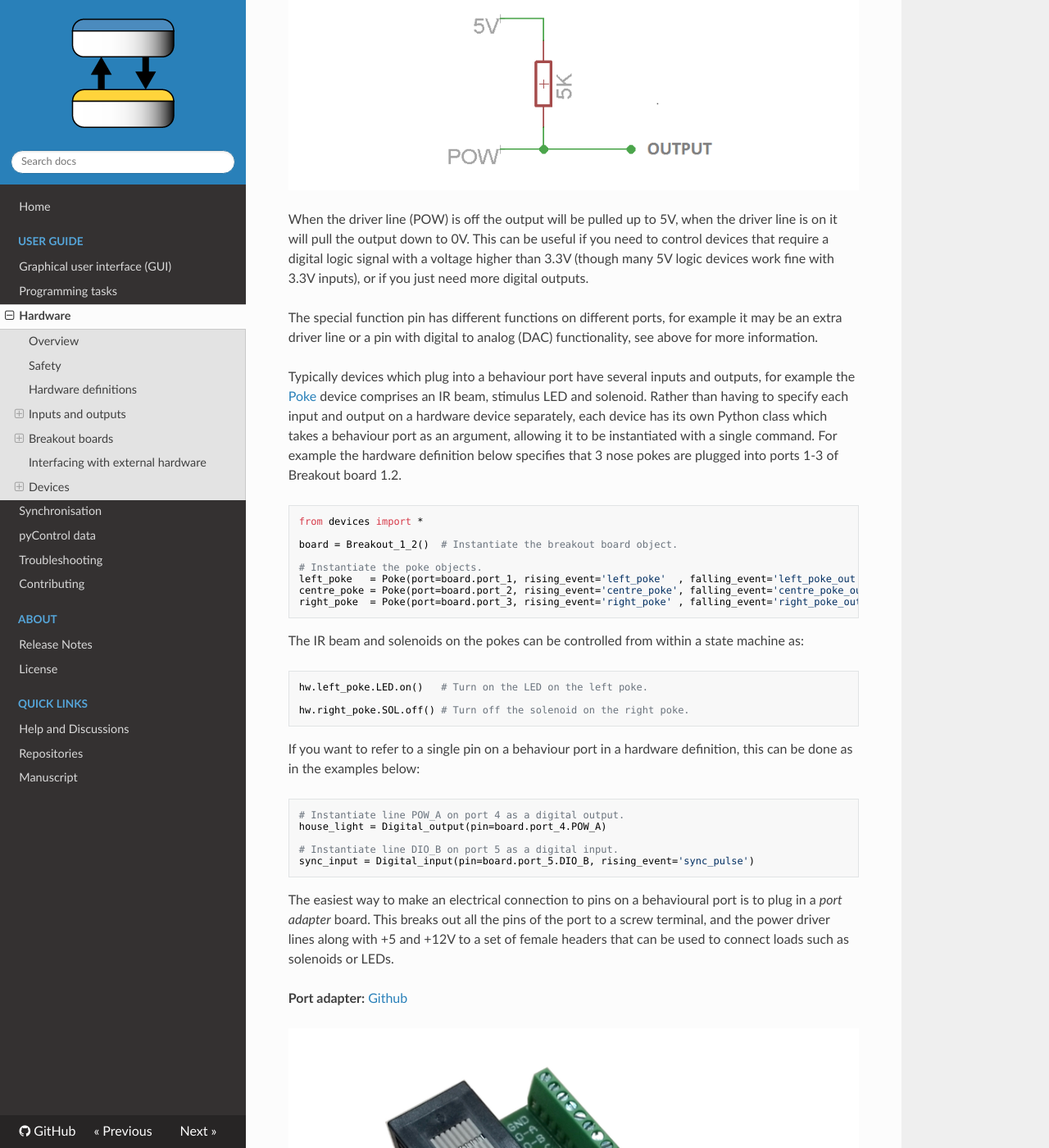
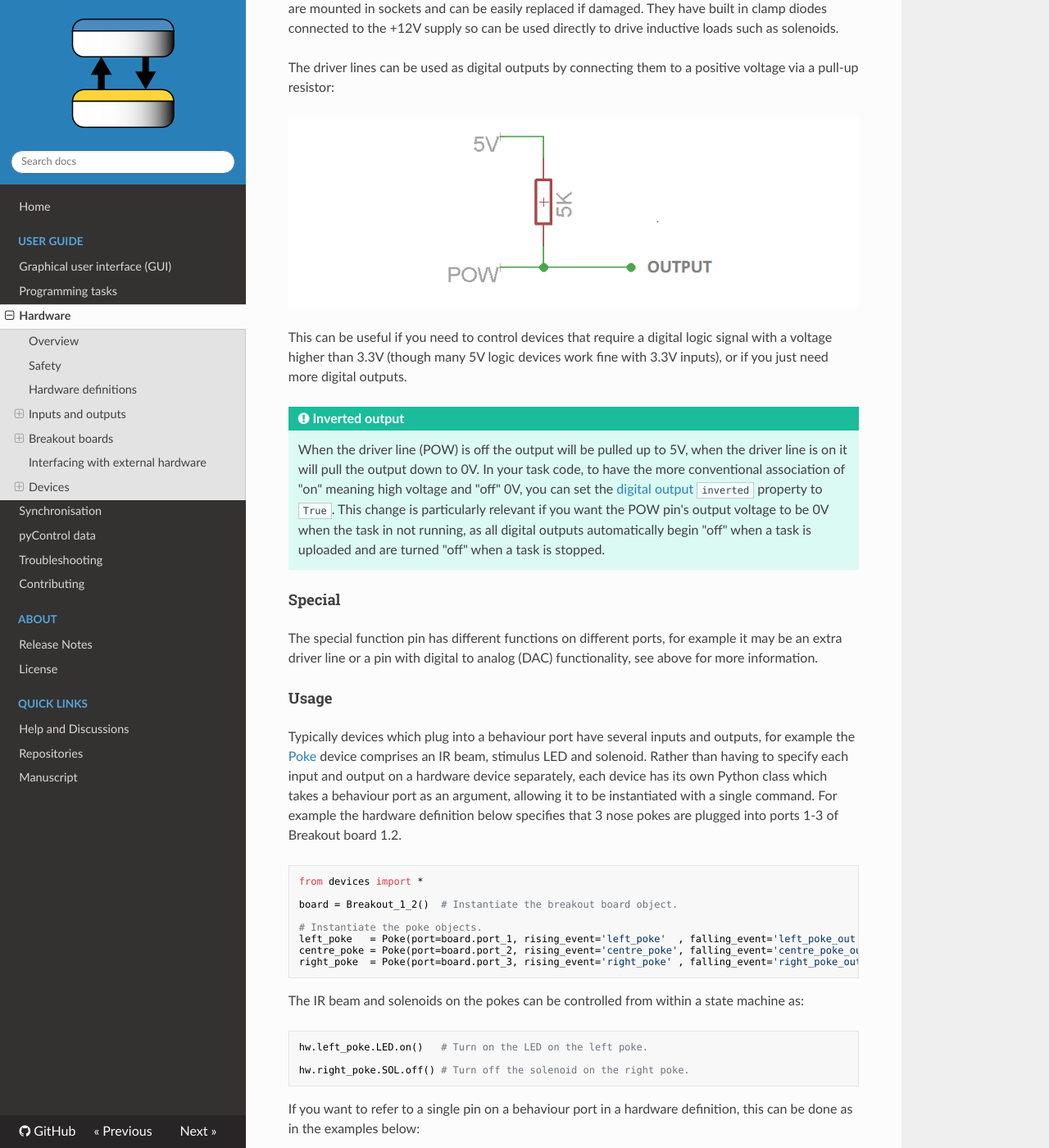
Before and after one commit to pyControl/docs, an MkDocs documentation site: the page built from docs/user-guide/hardware.md, in a window 1280 px wide and 1400 px high, scrolled down 8543 px. Shown: the whole window at 82% size. Built offline with MkDocs 1.6.1, drawn with Linux system fonts in a browser that asks for light colours; nearby versions of some CDN libraries.

Commit message:
behavior port improvements
added hint about using POW pin as an inverted digital output

````diff
--- a/docs/user-guide/hardware.md
+++ b/docs/user-guide/hardware.md
@@ -240,8 +241,10 @@ Each behaviour port is an 8 pin RJ45 connector (compatible with standard Cat 5 o
     - The ICs which control the driver (POW) lines (see below) can only sink a certain amount of current without overheating.  The maximum safe current depends on the number of driver lines on a single IC that are on at the same time.  Currents up to 200mA are OK irrespective of the number of driver lines on.  The maximum current with 4 lines on continuously is 300mA, and with a single line 400mA. One IC controls the driver lines for ports 1-3 and annother for ports 4-6. For more information see this [application note](https://toshiba.semicon-storage.com/info/docget.jsp?did=30610).
     - The voltage regulator on the breakout board that powers the behaviour port 5V lines can source aproximately 300mA of current, which is shared by the 5V lines on all behaviour ports.
 
+#### DIO
 The behaviour port digital input/output (DIO) lines connect directly to pins on the microcontroller.  All DIO lines can be used as either digital inputs or outputs. These lines use 3.3V logic but can generally be interfaced directly with 5V logic systems and are 5V tolerant.  Some of the microcontroller pins on DIO lines have additional analog input/output or serial communication capability (see above).
 
+#### POW
 The power driver lines are for controlling loads that need higher currents or voltages than can be provided directly from a microcontroller pin.  These lines are connected to low side driver ICs ([datasheet](https://toshiba.semicon-storage.com/info/docget.jsp?did=29893)) on the breakout board, which are in turn controlled by pins on the microcontroller. Low side drivers connect the negative side of the load to ground when turned on:
 
 ![Driver diagram](../media/hardware/driver-diagram.jpg)
@@ -252,10 +255,15 @@ The driver lines can be used as digital outputs by connecting them to a positive
 
 ![POW as digital diagram](../media/hardware/POW_as_digital_out_diagram.png)
 
-When the driver line (POW) is off the output will be pulled up to 5V, when the driver line is on it will pull the output down to 0V.  This can be useful if you need to control devices that require a digital logic signal with a voltage higher than 3.3V (though many 5V logic devices work fine with 3.3V inputs), or if you just need more digital outputs.
-
+This can be useful if you need to control devices that require a digital logic signal with a voltage higher than 3.3V (though many 5V logic devices work fine with 3.3V inputs), or if you just need more digital outputs.
+!!! hint "Inverted output"
+    When the driver line (POW) is off the output will be pulled up to 5V, when the driver line is on it will pull the output down to 0V.
+    In your task code, to have the more conventional association of "on" meaning high voltage and "off" 0V, you can set the [digital output](hardware.md#digital-output) `inverted` property to `True`.
+    This change is particularly relevant if you want the POW pin's output voltage to be 0V when the task in not running, as all digital outputs automatically begin "off" when a task is uploaded and are turned "off" when a task is stopped.
+#### Special
 The special function pin has different functions on different ports, for example it may be an extra driver line or a pin with digital to analog (DAC) functionality, see above for more information.
 
+#### Usage
 Typically devices which plug into a behaviour port have several inputs and outputs, for example the [Poke](#poke) device comprises an IR beam, stimulus LED and solenoid. Rather than having to specify each input and output on a hardware device separately, each device has its own Python class which takes a behaviour port as an argument, allowing it to be instantiated with a single command. For example the hardware definition below specifies that 3 nose pokes are plugged into ports 1-3 of Breakout board 1.2.
 
 ```python
````
Also changed, not shown: other parts of docs/user-guide/hardware.md (+1 -0 lines).
